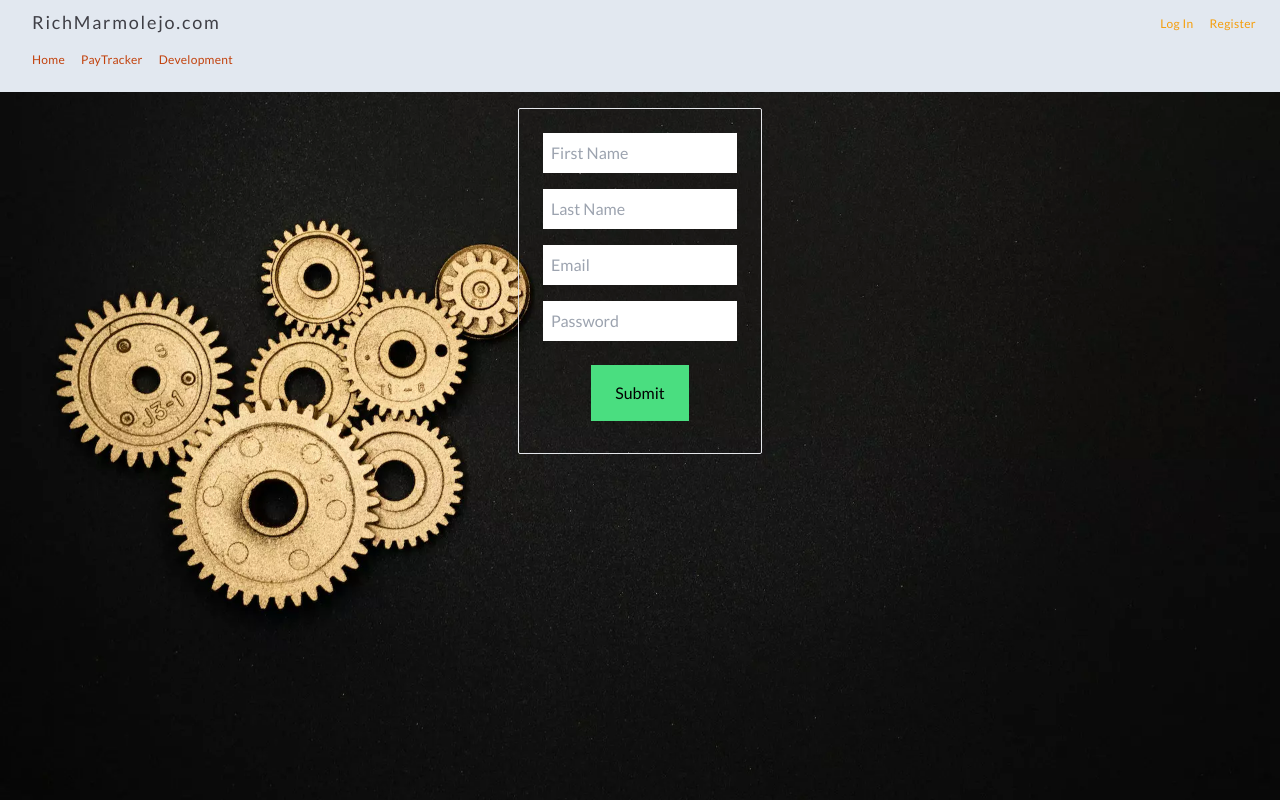
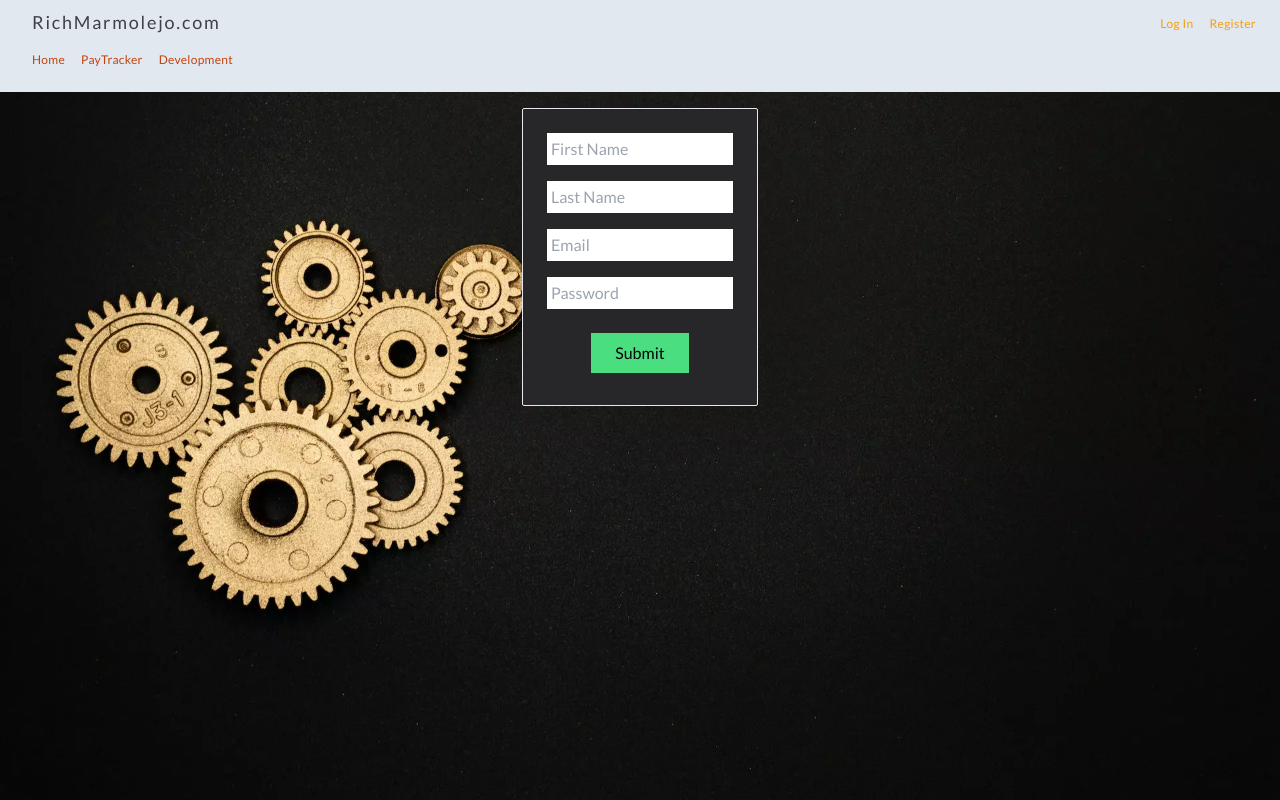
Before and after one commit to RMarmolejo90/PayTracker_v2, a React (Vite) app in the folder Client/: page /Register in a window 1280 px wide. Built offline with nearby package versions, Linux system fonts and the light colour scheme.

Commit message:
minor styling

```diff
--- a/Client/src/pages/Register.tsx
+++ b/Client/src/pages/Register.tsx
@@ -89,12 +89,12 @@ export default function Register() {
     <div className='bg-gears bg-cover h-screen'>
         <Navbar />
         <div className="flex items-center justify-center">
-        <form className="flex-col flex items-center justify-center p-4 m-4 border rounded-sm" onSubmit={formik.handleSubmit}>
-            <input className='p-2 m-2' onChange={formik.handleChange} value={formik.values.firstName} placeholder='First Name' type="text" name="firstName" id="firstName" />
-            <input className='p-2 m-2' onChange={formik.handleChange} value={formik.values.lastName} placeholder='Last Name' type="text" name="lastName" id="lastName" />
-            <input className='p-2 m-2' onChange={formik.handleChange} value={formik.values.email} placeholder='Email' type="email" name="email" id="email" />
-            <input className='p-2 m-2' onChange={formik.handleChange} value={formik.values.password} placeholder='Password' type="password" name="password" id="password" />
-            <button className='p-4 m-4 px-6 bg-green-400' type="submit">Submit</button>
+        <form className="bg-zinc-800 flex-col flex items-center justify-center p-4 m-4 border rounded-sm" onSubmit={formik.handleSubmit}>
+            <input className='p-1 m-2' onChange={formik.handleChange} value={formik.values.firstName} placeholder='First Name' type="text" name="firstName" id="firstName" />
+            <input className='p-1 m-2' onChange={formik.handleChange} value={formik.values.lastName} placeholder='Last Name' type="text" name="lastName" id="lastName" />
+            <input className='p-1 m-2' onChange={formik.handleChange} value={formik.values.email} placeholder='Email' type="email" name="email" id="email" />
+            <input className='p-1 m-2' onChange={formik.handleChange} value={formik.values.password} placeholder='Password' type="password" name="password" id="password" />
+            <button className='p-2 m-4 px-6 bg-green-400' type="submit">Submit</button>
         </form>
         </div>
     </div>
```
